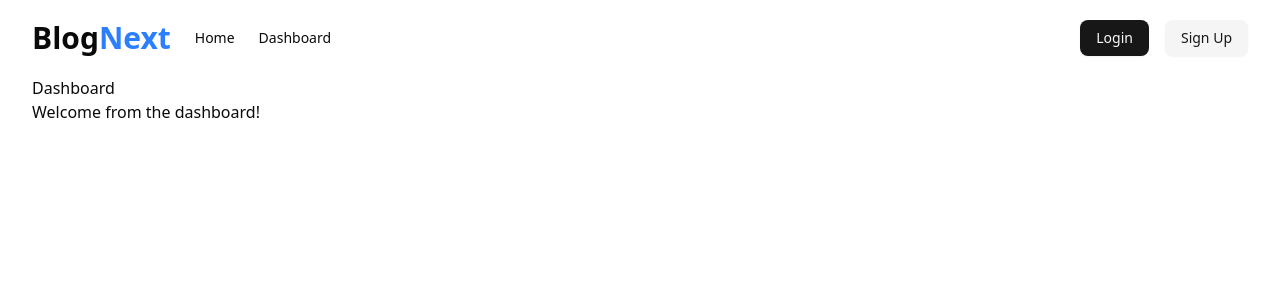
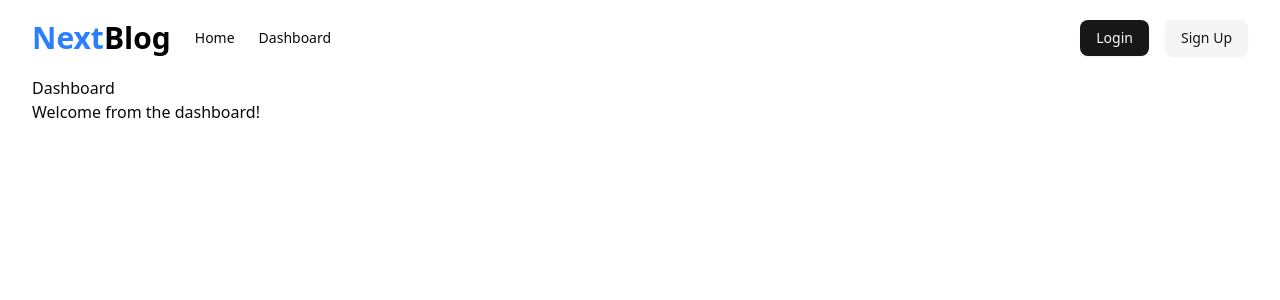
Before and after one commit to sasmithx/Next-Blog, a Next.js app: page /dashboard in a window 1280 px wide. Shown: the top 300 px of the page. Built offline with nearby package versions, Linux system fonts and the light colour scheme; no server answers.

Commit message:
Kinde Auth Issue Fixed

```diff
--- /dev/null
+++ b/app/api/auth/[kindeAuth]/route.ts
@@ -0,0 +1,2 @@
+import {handleAuth} from "@kinde-oss/kinde-auth-nextjs/server";
+export const GET = handleAuth();
--- /dev/null
+++ b/components/general/AuthProvider.tsx
@@ -0,0 +1,7 @@
+"use client";
+import {KindeProvider} from "@kinde-oss/kinde-auth-nextjs";
+import {ReactNode} from "react";
+
+export const AuthProvider = ({children} : { children: ReactNode }) => {
+    return <KindeProvider>{children}</KindeProvider>;
+};
--- a/components/general/Navbar.tsx
+++ b/components/general/Navbar.tsx
@@ -1,25 +1,39 @@
 import Link from "next/link";
-import {Button} from "@/components/ui/button";
+import {buttonVariants} from "@/components/ui/button";
+import {RegisterLink, LoginLink, LogoutLink} from "@kinde-oss/kinde-auth-nextjs/components";
+import {getKindeServerSession} from "@kinde-oss/kinde-auth-nextjs/server";
 
-export function Navbar() {
+export async function Navbar() {
+    const {getUser} = getKindeServerSession();
+    const user = await getUser();
+
     return (
         <nav className="py-5 flex items-center justify-between">
             <div className="flex items-center gap-6">
                 <Link href="/">
-                    <h1 className="text-3xl font-semibold">
-                        Blog<span className="text-blue-500">Next</span>
+                    <h1 className="text-3xl font-semibold text-blue-500">
+                        Next<span className="text-black">Blog</span>
                     </h1>
                 </Link>
 
                 <div className="hidden sm:flex items-center gap-6">
                     <Link className="text-sm font-medium hover:text-blue-500 transition-colors" href="/">Home</Link>
-                    <Link className="text-sm font-medium hover:text-blue-500 transition-colors" href="/dashboard">Dashboard</Link>
+                    <Link className="text-sm font-medium hover:text-blue-500 transition-colors"
+                          href="/dashboard">Dashboard</Link>
                 </div>
             </div>
-            <div className="flex items-center gap-4">
-                <Button>Login</Button>
-                <Button variant="secondary">Sign Up</Button>
-            </div>
+
+            {user ? (
+                <div className="flex items-center gap-4">
+                    <p>{user.given_name}</p>
+                    <LogoutLink className={buttonVariants({variant: "secondary"})}>Logout</LogoutLink>
+                </div>
+            ) : (
+                <div className="flex items-center gap-4">
+                    <LoginLink className={buttonVariants()}>Login</LoginLink>
+                    <RegisterLink className={buttonVariants({variant: "secondary"})}>Sign Up</RegisterLink>
+                </div>
+            )}
         </nav>
     )
 }
--- a/package.json
+++ b/package.json
@@ -9,6 +9,7 @@
     "lint": "next lint"
   },
   "dependencies": {
+    "@kinde-oss/kinde-auth-nextjs": "^2.5.3",
     "@prisma/client": "^6.4.1",
     "@radix-ui/react-slot": "^1.1.2",
     "class-variance-authority": "^0.7.1",
```
Also changed, not shown: app/layout.tsx (+6 -3 lines), 1 other file (tests, documents, lock files or other folders).
